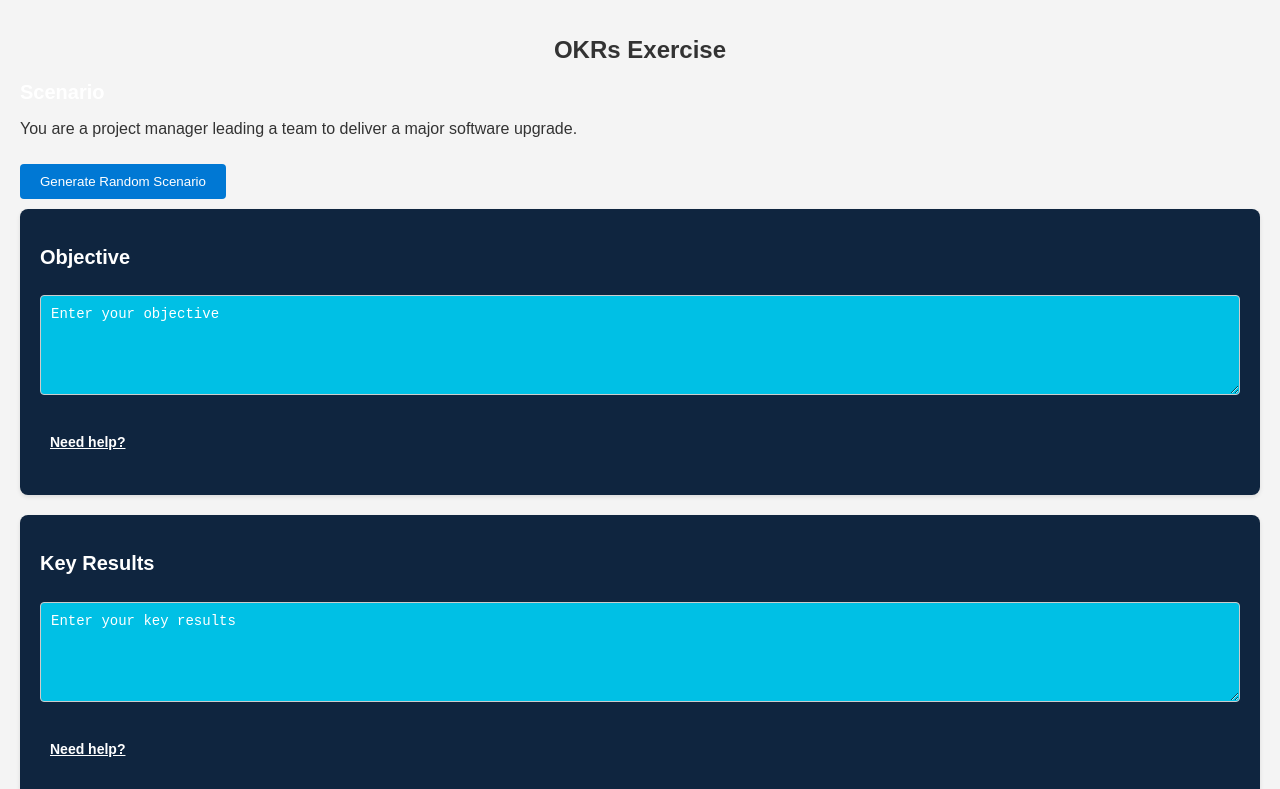
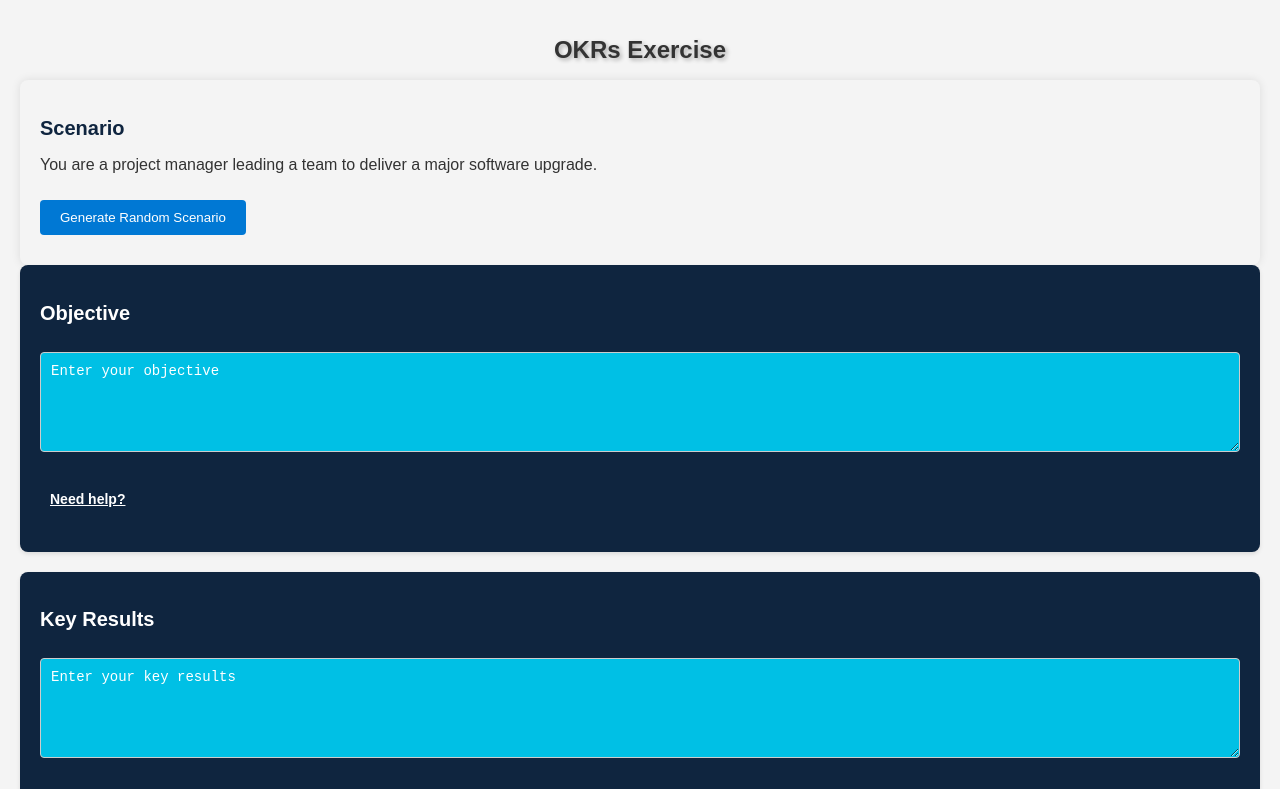
Before and after one commit to rroshchin88/okrs-exercise, a plain HTML site: page index.html in a window 1280 px wide. Shown: the top 789 px of the page. Drawn offline with Linux system fonts and the light colour scheme.

Commit message:
changed styles of some titles and bg of scenario

```diff
--- a/style.css
+++ b/style.css
@@ -134,3 +134,20 @@ button:hover {
     from {top: -300px; opacity: 0}
     to {top: 0; opacity: 1}
 }
+
+h1 {
+    text-shadow: 2px 2px 4px rgba(0, 0, 0, 0.3); /* Add shadow effect for depth */
+}
+
+/* Change the color of the "Scenario" title */
+#scenarioSection h2 {
+    color: #0F253F; /* Change text color to #0F253F */
+}
+
+/* Give the scenario text its own background with more depth and realism */
+#scenarioSection {
+    background-color: #f4f4f4; /* Set background color */
+    padding: 20px; /* Add padding for spacing */
+    border-radius: 8px; /* Add border radius for rounded corners */
+    box-shadow: 0 0 10px rgba(0, 0, 0, 0.1); /* Add box shadow for depth */
+}
```
